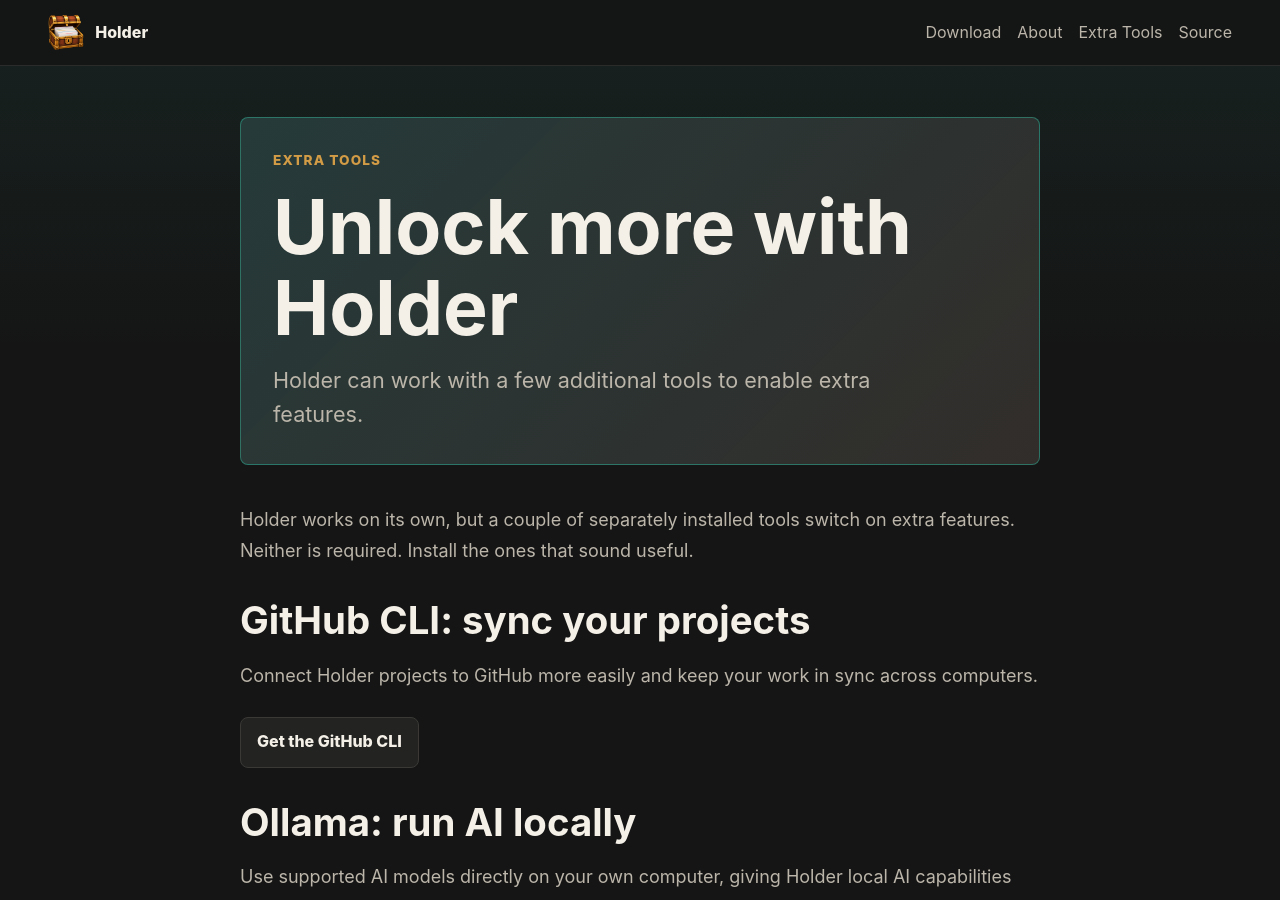
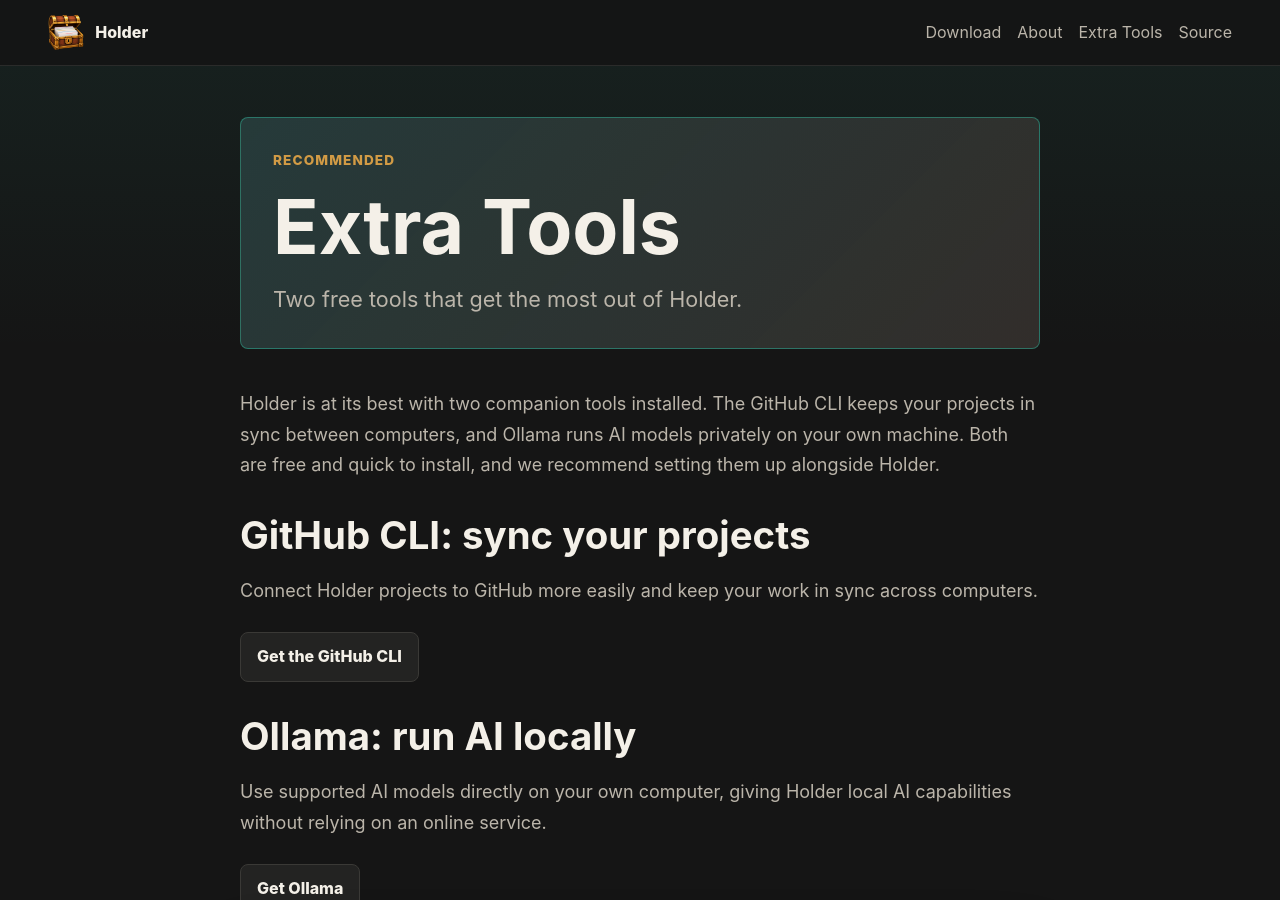
Before and after one commit to HolderTeam/holder-website, a Jekyll site: the page built from extra-tools.md, in a window 1280 px wide and 900 px high. Built offline with Jekyll 4.4.1, drawn with Linux system fonts in a browser that asks for light colours.

Commit message:
Retitle Extra Tools and make the intro recommend installing both tools

```diff
--- a/extra-tools.md
+++ b/extra-tools.md
@@ -6,16 +6,17 @@ narrow: true
 ---
 
 <section class="page-panel">
-  <p class="eyebrow">Extra Tools</p>
-  <h1>Unlock more with Holder</h1>
-  <p class="lead">Holder can work with a few additional tools to enable extra features.</p>
+  <p class="eyebrow">Recommended</p>
+  <h1>Extra Tools</h1>
+  <p class="lead">Two free tools that get the most out of Holder.</p>
 </section>
 
 <section class="section">
   <div class="section-head">
     <p>
-      Holder works on its own, but a couple of separately installed tools switch on extra features.
-      Neither is required. Install the ones that sound useful.
+      Holder is at its best with two companion tools installed. The GitHub CLI keeps your projects in sync
+      between computers, and Ollama runs AI models privately on your own machine. Both are free and quick to
+      install, and we recommend setting them up alongside Holder.
     </p>
   </div>
 </section>
```
